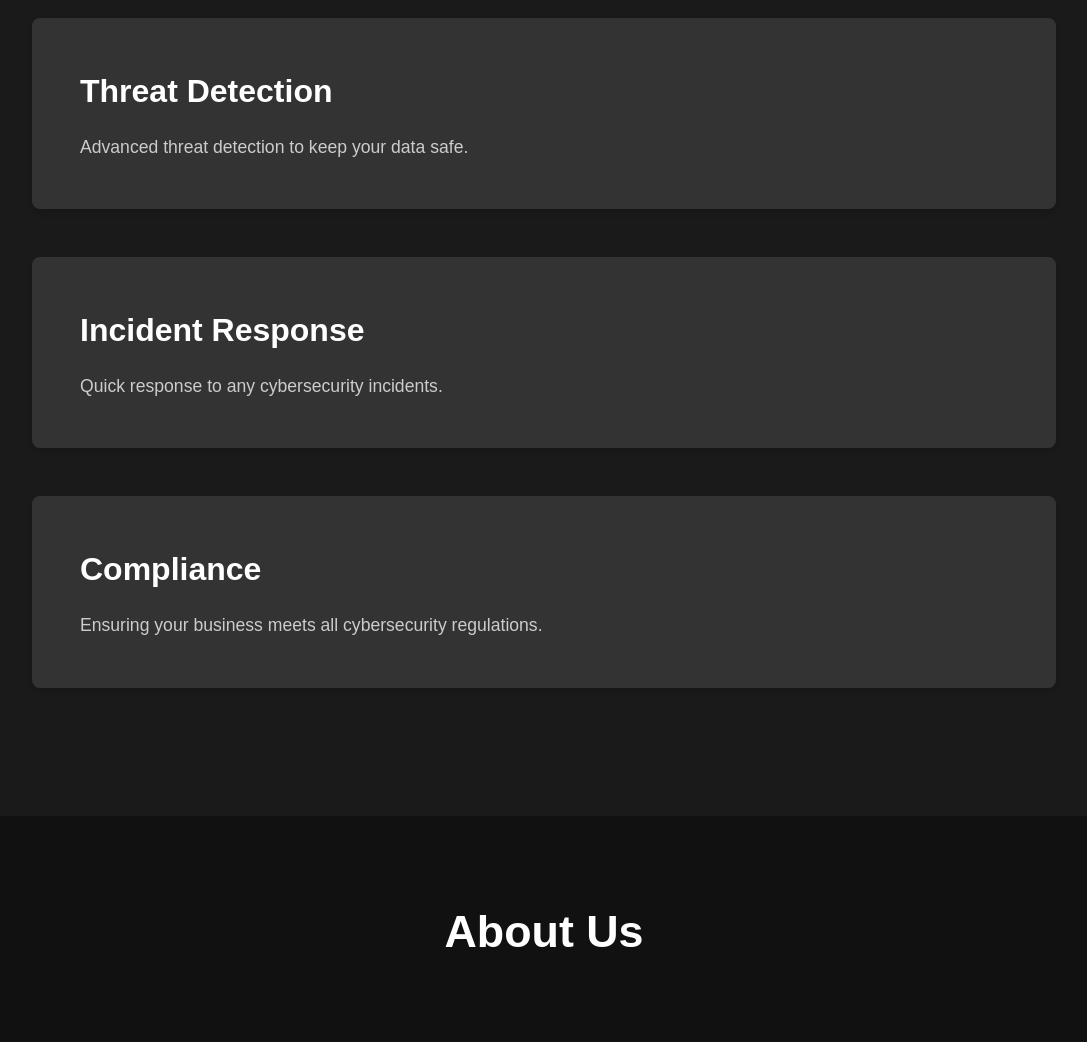
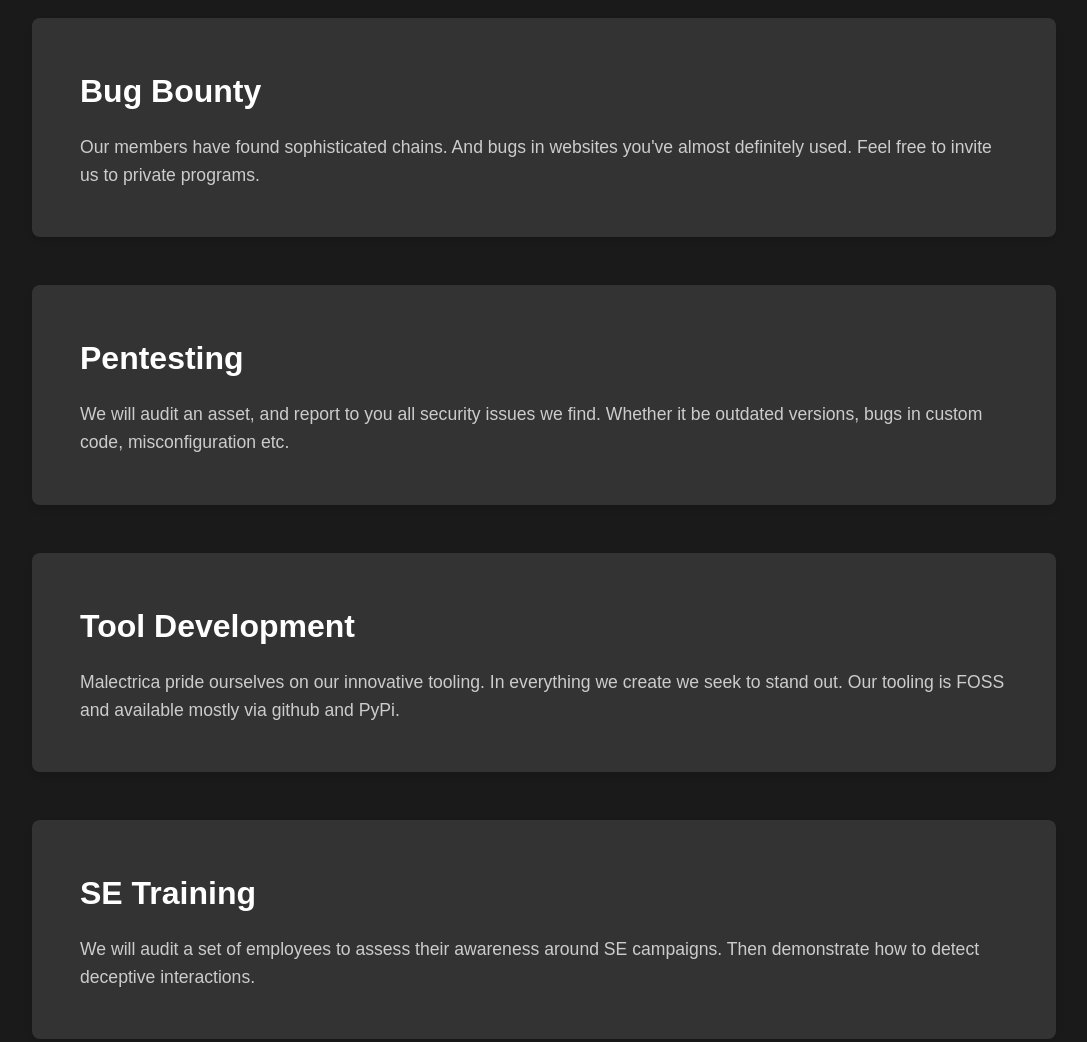
Before and after one commit to saltytine/dumbstuff, a plain HTML site: page index.html in a window 1280 px wide. Shown: the part 820-1862 px from the top of the page, without its empty margins (96-1183 px from the left). Drawn offline with Linux system fonts and the light colour scheme; a script that the page names is missing.

Commit message:
Update index.html

```diff
--- a/index.html
+++ b/index.html
@@ -35,16 +35,20 @@
         <div class="container">
             <h2>Our Services</h2>
             <div class="service-item">
-                <h3>Threat Detection</h3>
-                <p>Advanced threat detection to keep your data safe.</p>
+                <h3>Bug Bounty</h3>
+                <p>Our members have found sophisticated chains. And bugs in websites you've almost definitely used. Feel free to invite us to private programs.</p>
             </div>
             <div class="service-item">
-                <h3>Incident Response</h3>
-                <p>Quick response to any cybersecurity incidents.</p>
+                <h3>Pentesting</h3>
+                <p>We will audit an asset, and report to you all security issues we find. Whether it be outdated versions, bugs in custom code, misconfiguration etc. </p>
             </div>
             <div class="service-item">
-                <h3>Compliance</h3>
-                <p>Ensuring your business meets all cybersecurity regulations.</p>
+                <h3>Tool Development</h3>
+                <p>Malectrica pride ourselves on our innovative tooling. In everything we create we seek to stand out. Our tooling is FOSS and available mostly via github and PyPi.</p>
+            </div>
+            <div class="service-item">
+                <h3>SE Training</h3>
+                <p>We will audit a set of employees to assess their awareness around SE campaigns. Then demonstrate how to detect deceptive interactions.</p>
             </div>
         </div>
     </section>
```
